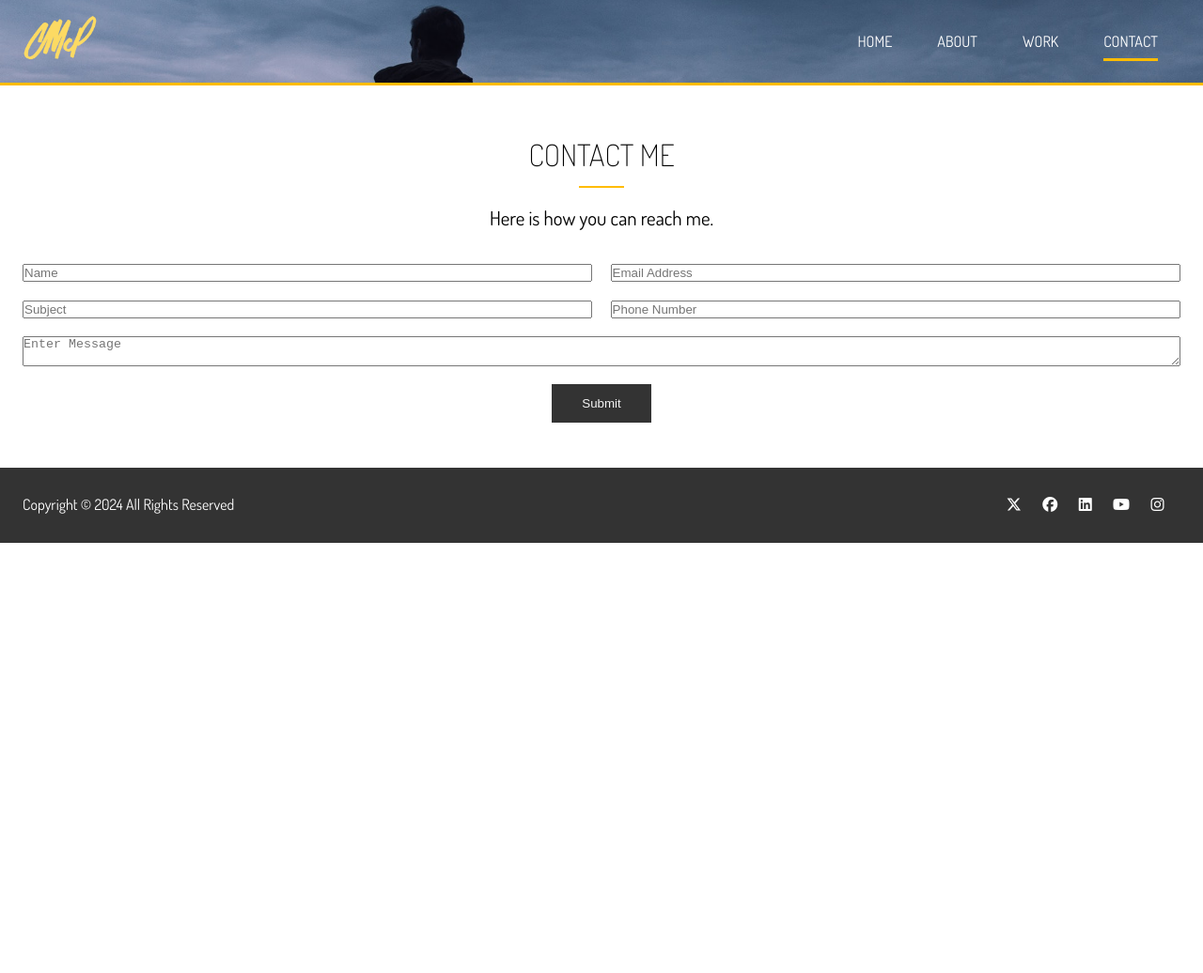
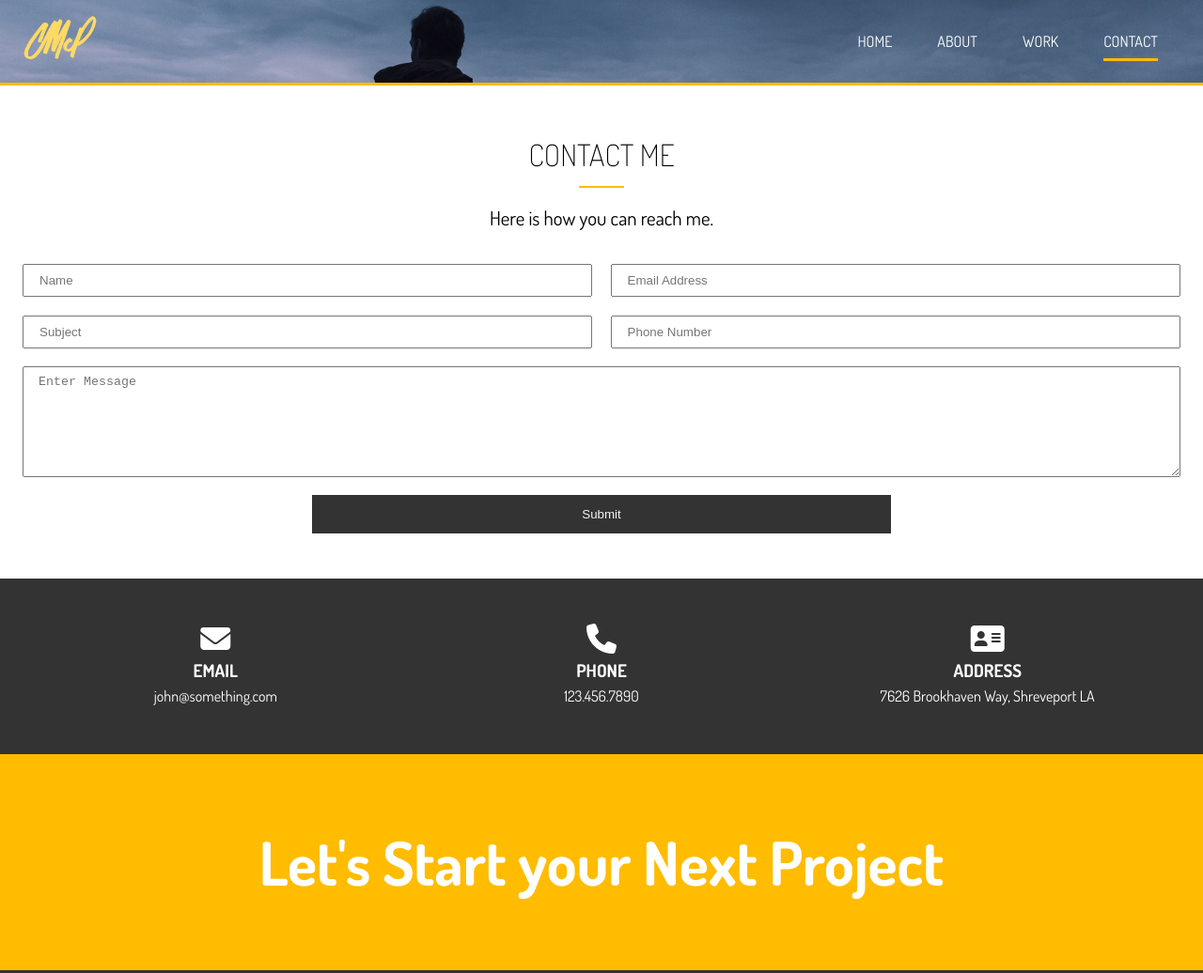
Before and after one commit to chrismcpeters/portfolio_website, a website: page dist/contact.html in a window 1280 px wide. Shown: the top 1036 px of the page at 94% size. Before the commit the page ends 800 px from the top, so only its background shows below. Drawn offline with Linux system fonts and the light colour scheme.

Commit message:
Finished Contact Page

```diff
--- a/scss/main.scss
+++ b/scss/main.scss
@@ -328,8 +328,32 @@ img {
             }
             .message-input {
                 grid-area: message;
+                height: 100px;
             }
 
+            .text-input {
+                padding: .5rem 1rem;
+            }
+
+        }
+
+        button[type='submit'] {
+            width: 50%;
+        }
+    }
+
+    &-b {
+      .contact-info {
+        display: grid;
+        grid-template-columns: repeat(3, 1fr);
+        text-align: center;
+      }
+    }
+
+    &-c {
+        h1 {
+            text-align: center;
+            font-size: 4rem;
         }
     }
 }
```
Also changed, not shown: dist/contact.html, dist/css/main.css.
